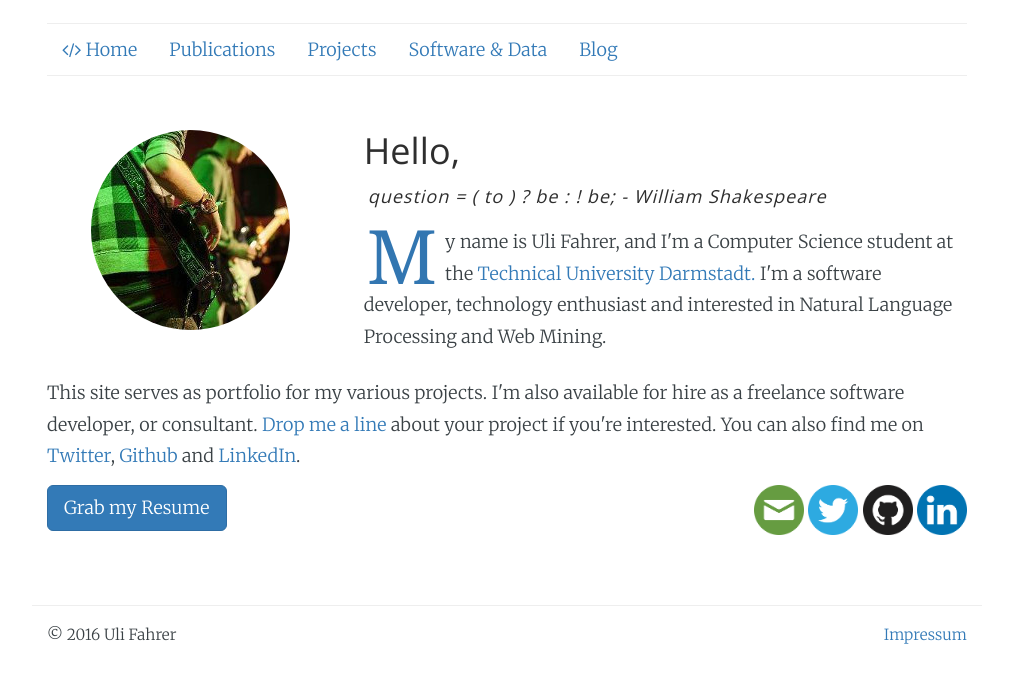
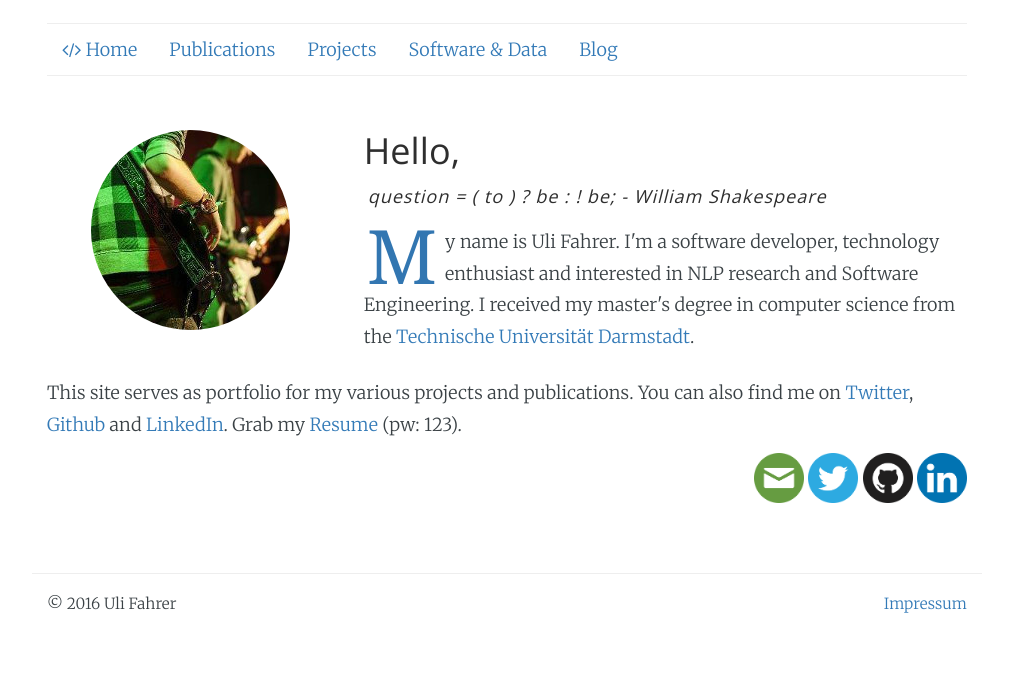
Before and after one commit to Tooa/tooa.github.io, a Jekyll site: the page built from index.html, in a window 1280 px wide. Shown: the top 683 px of the page, without its empty margins (133-1146 px from the left). Built offline with Jekyll 4.4.1, drawn with Linux system fonts in a browser that asks for light colours; nearby versions of some CDN libraries; library files that are not in the unit come from our copies.

Commit message:
Rework index page

```diff
--- a/about/index.html
+++ b/about/index.html
@@ -7,7 +7,7 @@ description: Impressum
 <div class="about">
     <h2>Contact</h2>
     Feedback to:
-    <p><span class="fa fa-envelope"></span><b> contact[at]uli-fahrer.de</b></p>
+    <p><span class="fa fa-envelope"></span><b> contact(at)uli-fahrer(dot)de</b></p>
 
 
     <h2>Address</h2>
--- a/index.html
+++ b/index.html
@@ -16,24 +16,23 @@ description: Main page with a short description about the page
 	</div>
 
 	<div class="col-md-8 col-xs-12">
-		<p class="dropcap">My name is Uli Fahrer, and I'm a Computer Science student at the
-		<a title="Technische Universität Darmstadt" href="http://www.tu-darmstadt.de" target="_blank">Technical University Darmstadt.</a>
-			I'm a software developer, technology enthusiast and interested in Natural Language Processing
-			and Web Mining.</p>
+		<p class="dropcap">My name is Uli Fahrer. I'm a software developer, technology enthusiast and interested in NLP
+		research and Software Engineering. I received my master's degree in computer science from the <a title="Technische Universität Darmstadt" href="http://www.tu-darmstadt.de" target="_blank">Technische Universität Darmstadt</a>.
+		</p>
 	</div>
 
     <div class="col-md-12 col-xs-12">
-		<p> This site serves as portfolio for my various projects. I'm also available for hire as a freelance software developer, or consultant.
-        <a href="mailto:freelancer@uli-fahrer.de" target="_top">Drop me a line</a> about your
-        project if you're interested. You can also find me on <a href="https://twitter.com/UliFahrer" target="_blank ">Twitter</a>,
-        <a href="https://github.com/Tooa" target="_blank ">Github</a> and <a href="https://www.linkedin.com/pub/uli-fahrer/" target="_blank ">LinkedIn</a>.</p>
+		<p> This site serves as portfolio for my various projects and publications. You can also find me on <a href="https://twitter.com/UliFahrer" target="_blank ">Twitter</a>,
+        <a href="https://github.com/Tooa" target="_blank ">Github</a> and <a href="https://www.linkedin.com/pub/uli-fahrer/" target="_blank ">LinkedIn</a>.
+				Grab my <a target="_blank" href="../files/cv/cv-uli-fahrer-password-is-123.pdf.zip">Resume</a> (pw: 123).
+		</p>
 	</div>
 
-	<div class="col-md-6 col-xs-4">
-		<a class="btn  btn-lg btn-primary" type="button" target="_blank" href="../files/cv/cv.pdf">Grab my Resume</a>
-	</div>
+	<!--<div class="col-md-6 col-xs-4">
+		<a class="btn  btn-lg btn-primary" type="button" target="_blank" href="../files/cv/cv-password-is-123.pdf.zip">Grab my Resume (pw: 123)</a>
+	</div> -->
 
-	<div class="col-md-6 col-xs-8">
+	<div class="col-md-12 col-xs-12">
 		<ul class="pull-right social-icons">
 		    <li><a href="mailto:contact@uli-fahrer.de" target="_top"><img class="social-icons" src="img/email.png"></a></li>
 		    <li><a href="https://twitter.com/UliFahrer" target="_blank"><img class="social-icons" src="img/twitter.png"></a></li>
--- a/robots.txt
+++ b/robots.txt
@@ -1,2 +1,2 @@
 User-agent: *
-Disallow: /blogarchives/
+Disallow: /files/
```
Also changed, not shown: 3 other files.
